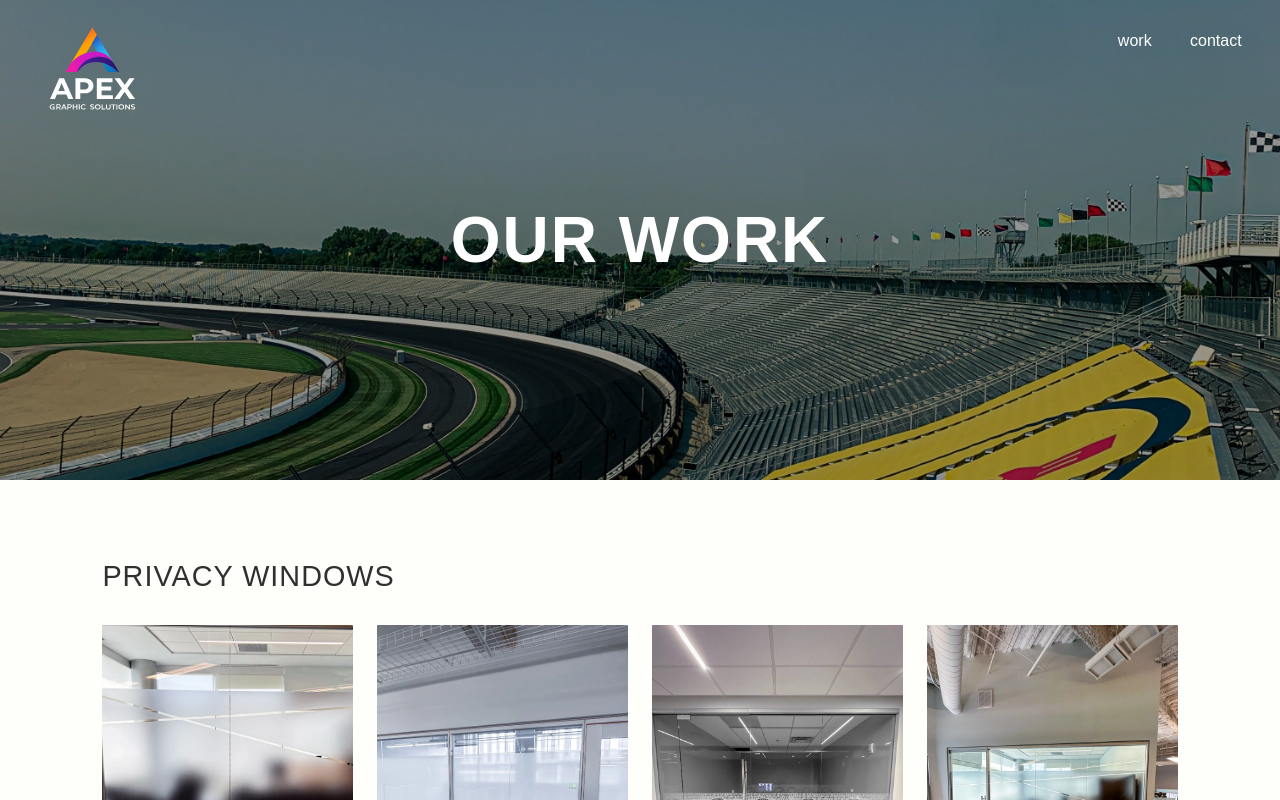
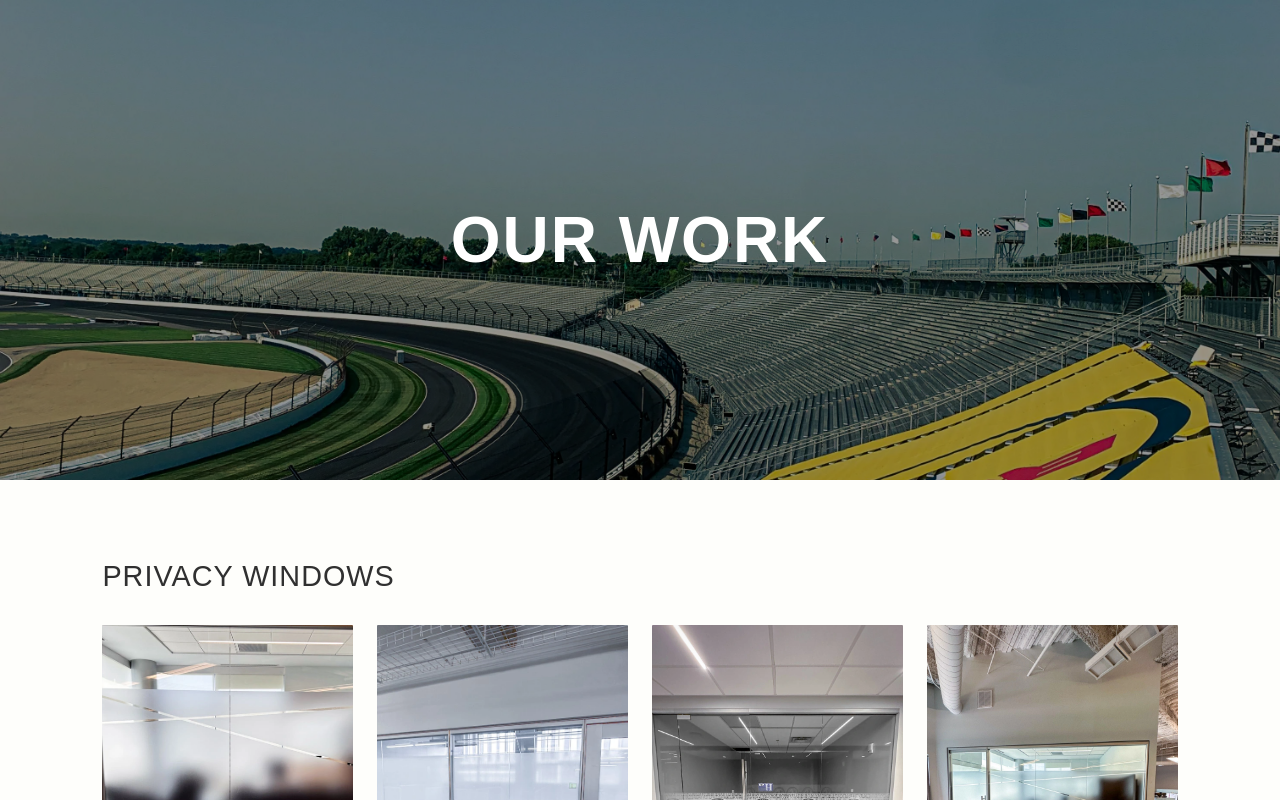
Before and after one commit to jacobjuarez96/AGS-Demo, a React (Create React App) app: page /work in a window 1280 px wide. Shown: the top 800 px of the page. Built offline with nearby package versions, Linux system fonts and the light colour scheme; a web font is replaced by a local one.

Commit message:
smart nav with scroll to top

```diff
--- a/src/App.js
+++ b/src/App.js
@@ -5,10 +5,12 @@ import Services from './pages/Services'
 import Contact from './pages/Contact'
 import Work from './pages/Work'
 import Solutions from './pages/Solutions'
+import ScrollToTop from './components/ScrollToTop'
 
 function App() {
   return (
     <Layout>
+      <ScrollToTop/>
       <Routes>
         <Route path="/" element={<Home />} />
         <Route path="/services" element={<Services />} />
--- a/src/components/Nav.jsx
+++ b/src/components/Nav.jsx
@@ -1,5 +1,5 @@
 import { Link, useLocation } from 'react-router-dom'
-import { useState } from 'react'
+import { useState, useEffect } from 'react'
 import styles from './Nav.module.css'
 import logoDark from './../assets/ags-logo-dark.svg'
 import logoLight from './../assets/ags-logo-light.svg';
@@ -8,19 +8,41 @@ function Nav() {
 
   const location = useLocation();
   const isHomePage = location.pathname === "/";
+
   const [isOpen, setIsOpen] = useState(false);
+  const [showNav, setShowNav] = useState(true);
+  const [isScrolled, setIsScrolled] = useState(false);
 
-  const toggleMenu = () => {
-    setIsOpen(!isOpen);
-  };
+  useEffect(() => {
+    let lastScrollY = window.scrollY;
 
-  const closeMenu = () => {
-    setIsOpen(false);
-  };
+    const handleScroll = () => {
+      const currentScrollY = window.scrollY;
+
+      if (currentScrollY < lastScrollY) {
+        setShowNav(true);
+      } else {
+        setShowNav(false);
+      }
+
+      setIsScrolled(currentScrollY > 0);
+
+      lastScrollY = currentScrollY;
+    };
+
+    window.addEventListener("scroll", handleScroll);
+    return () => window.removeEventListener("scroll", handleScroll);
+  }, []);
 
   return (
-    <nav className={styles.nav}>
-      <Link to="/" className={styles.link} onClick={closeMenu}>
+    <nav
+      className={`
+        ${styles.nav}
+        ${!showNav ? styles.hidden : ""}
+        ${isScrolled ? styles.scrolled : ""}
+      `}
+    >
+      <Link to="/" className={styles.link}>
         <div className={styles.left_links}>
           <div className={styles.logo_container}>
             <img src={isHomePage ? logoDark : logoLight} alt="logo" />
@@ -37,7 +59,7 @@ function Nav() {
       {/* Hamburger */}
       <div
         className={`${styles.hamburger} ${isOpen ? styles.active : ""}`}
-        onClick={toggleMenu}
+        onClick={() => setIsOpen(!isOpen)}
       >
         <span></span>
         <span></span>
@@ -46,9 +68,10 @@ function Nav() {
 
       {/* Mobile Menu */}
       <div className={`${styles.mobile_menu} ${isOpen ? styles.show : ""}`}>
-        <Link to="/work" className={styles.mobile_link} onClick={closeMenu}>work</Link>
-        <Link to="/contact" className={styles.mobile_link} onClick={closeMenu}>contact</Link>
+        <Link to="/work" className={styles.mobile_link} onClick={() => setIsOpen(false)}>work</Link>
+        <Link to="/contact" className={styles.mobile_link} onClick={() => setIsOpen(false)}>contact</Link>
       </div>
+
     </nav>
   )
 }
--- a/src/components/Nav.module.css
+++ b/src/components/Nav.module.css
@@ -24,8 +24,8 @@
 .logo_container {
     height: 5rem;
     width: 5rem;
-    height: 10cqw;
-    width: 10cqw;
+    height: 5cqw;
+    width: 5cqw;
     max-width: 7rem;
     max-height: 7rem;
     min-height: 4rem;
@@ -42,7 +42,6 @@
 .right_links {
     display: flex;
     gap: 3cqw;
-    padding-top: 1rem;
 }
 
 .link {
@@ -122,3 +121,26 @@
     display: flex;
   }
 }
+
+.nav {
+  position: fixed;
+  top: 0;
+  width: 100%;
+  display: flex;
+  justify-content: space-between;
+  align-items: center;
+  padding: 1rem 3cqw;
+  z-index: 100;
+  transition: transform 0.3s ease, background 0.3s ease;
+}
+
+/* Slide up when hidden */
+.hidden {
+  transform: translateY(-100%);
+}
+
+/* Add transparent gray background when scrolled */
+.scrolled {
+  background: rgba(30, 30, 30, 0.6);
+  backdrop-filter: blur(8px);
+}
--- /dev/null
+++ b/src/components/ScrollToTop.jsx
@@ -0,0 +1,17 @@
+import { useEffect } from "react";
+import { useLocation } from "react-router-dom";
+
+function ScrollToTop() {
+  const { pathname } = useLocation();
+
+  useEffect(() => {
+    window.scrollTo({
+      top: 0,
+      behavior: "instant" // use "smooth" if you want animation
+    });
+  }, [pathname]);
+
+  return null;
+}
+
+export default ScrollToTop;
```
